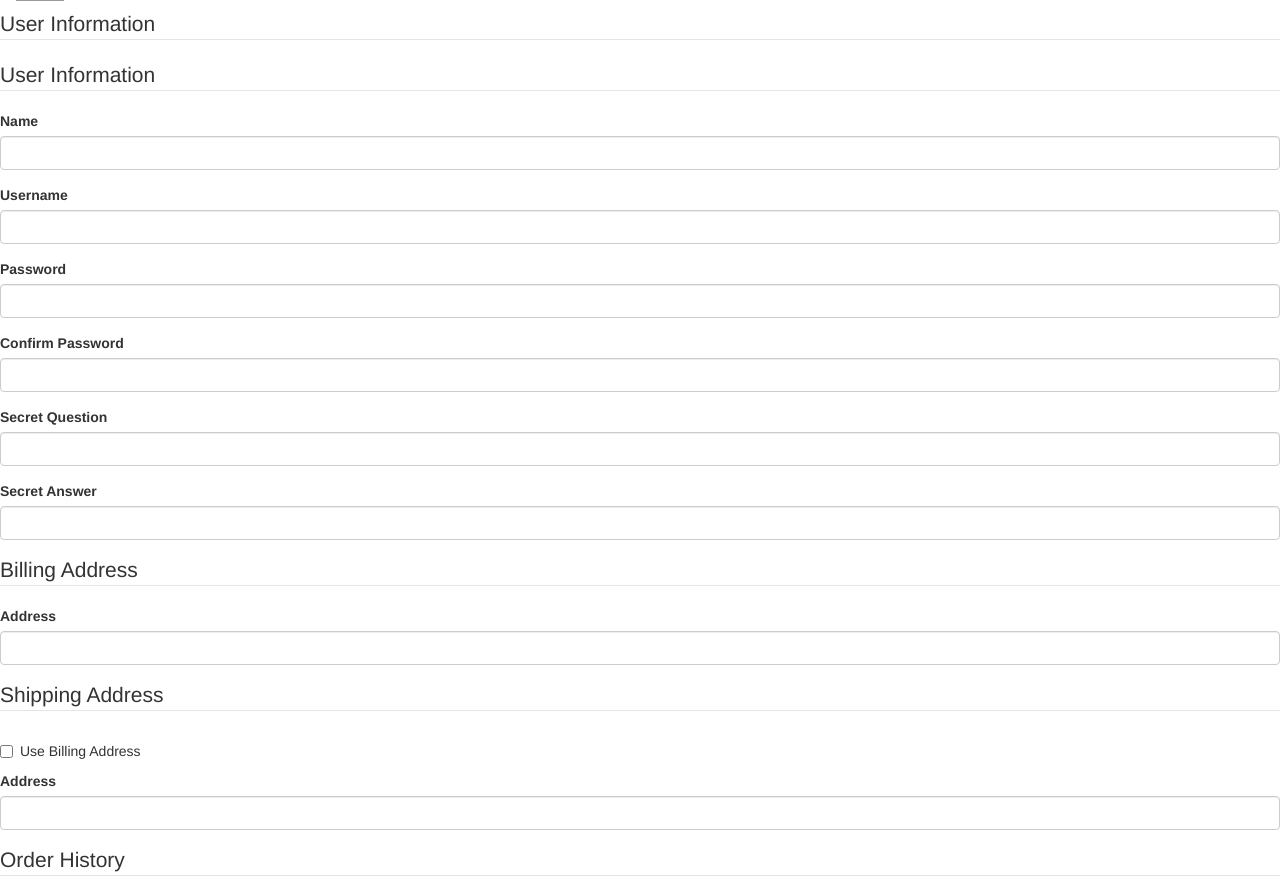
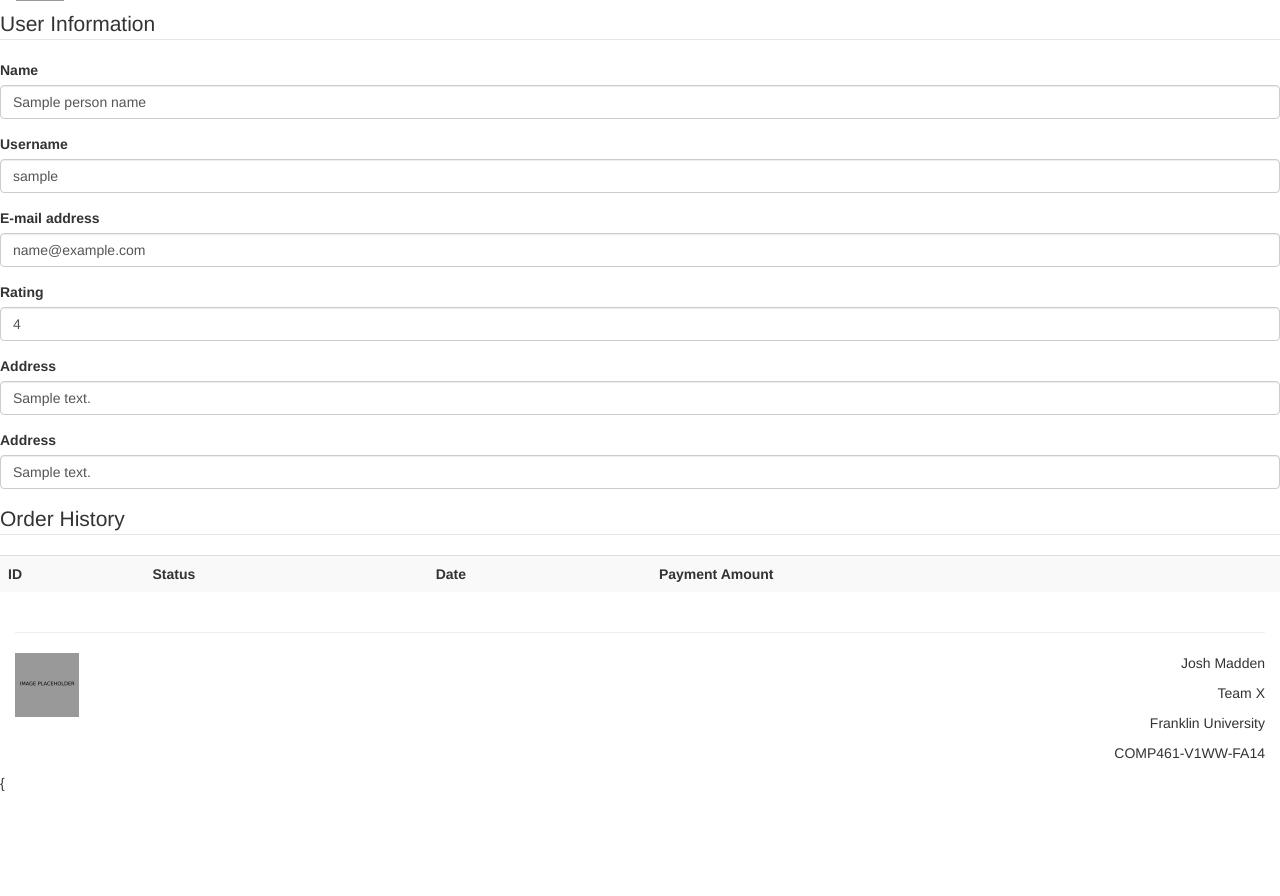
Before and after one commit to cyrex562/COMP461, a Python web app: template templates/account.html in a window 1280 px wide. Shown: the part 153-1049 px from the top of the page. After the commit the page ends 944 px from the top, so only its background shows below. Run offline with Jinja, Linux system fonts and the light colour scheme; the template is opened without the code that fills it: most values are stand-ins (such as "Sample title", 1, 10 or a date in 2020); lists and menus that the app fills with data are empty.

Commit message:
display of account data

```diff
--- a/data.xml
+++ b/data.xml
@@ -1,6 +1,6 @@
 <data>
  <users>
-  <user id="0">
+  <user id="0" user_type="admin">
    <username>
     admin
    </username>
@@ -8,7 +8,7 @@
     admin
    </password>
   </user>
-  <user id="1">
+  <user id="1" user_type="user">
    <username>
     test_user
    </username>
@@ -16,7 +16,7 @@
     test
    </password>
   </user>
-  <user id="2">
+  <user id="2" user_type="user">
    <username>
     test1
    </username>
--- a/model_objects.py
+++ b/model_objects.py
@@ -65,6 +65,7 @@ class User(UserMixin):
         self.password = ''
         self.pass_hash = ''
         self.salt = ''
+        self.user_type = 'user'
 
     def is_active(self):
         return True
--- a/templates/account.html
+++ b/templates/account.html
@@ -4,69 +4,62 @@
         <fieldset id="user-information">
             <legend>User Information</legend>
             <fieldset>
-                <legend>User Information</legend>
                 <div class="form-group">
                     <label for="person-name">Name</label>
                     <input type="text" name="person-name"
-                           id="person-name"
-                           class="form-control">
+                           id="person-name" class="form-control"
+                           value="{{ person_name }}">
                 </div>
                 <div class="form-group">
                     <label for="username">Username</label>
                     <input type="text" name="username" id="username"
-                           class="form-control">
+                           class="form-control" value="{{ username }}" >
                 </div>
                 <div class="form-group">
-                    <label for="password">Password</label>
-                    <input type="password" name="password"
-                           id="password"
-                           class="form-control">
+                    <label for="email">E-mail address</label>
+                    <input type="text" name="email" id="email"
+                           class="form-control" value="{{ email }}">
                 </div>
                 <div class="form-group">
-                    <label for="confirm-password">Confirm Password</label>
-                    <input type="password" name="confirm-password"
-                           id="confirm-password"
-                           class="form-control">
+                    <label for="rating">Rating</label>
+                    <input type="text" name="rating" id="rating"
+                           class="form-control" value="{{ rating }}">
                 </div>
-                <div class="form-group">
-                    <label for="secret-question">Secret Question</label>
-                    <input type="text" name="secret-question"
-                           id="secret-question"
-                           class="form-control">
-                </div>
-                <div class="form-group">
-                    <label for="secret-answer">Secret Answer</label>
-                    <input type="text" name="secret-answer"
-                           id="secret-answer"
-                           class="form-control">
-                </div>
-            </fieldset>
-            <fieldset>
-                <legend>Billing Address</legend>
                 <div class="form-group">
                     <label for="billing-address">Address</label>
                     <input type="text" name="billing-address"
                            id="billing-address"
-                           class="form-control">
-                </div>
-            </fieldset>
-            <fieldset>
-                <legend>Shipping Address</legend>
-                <div class="checkbox">
-                    <label>
-                        <input type="checkbox"
-                               name="use-billing-address"
-                               value=""
-                               id="use-billing-address">
-                        Use Billing Address
-                    </label>
+                           class="form-control" value="{{ billing_address }}">
                 </div>
                 <div class="form-group">
                     <label for="shipping-address">Address</label>
                     <input type="text" name="Shipping-address"
-                           id="shipping-address"
-                           class="form-control">
+                           id="shipping-address" class="form-control"
+                           value="{{ shipping_address }}">
                 </div>
+{#                <div class="form-group">#}
+{#                    <label for="password">Password</label>#}
+{#                    <input type="password" name="password"#}
+{#                           id="password" class="form-control">#}
+{#                </div>#}
+{#                <div class="form-group">#}
+{#                    <label for="confirm-password">Confirm Password</label>#}
+{#                    <input type="password" name="confirm-password"#}
+{#                           id="confirm-password"#}
+{#                           class="form-control">#}
+{#                </div>#}
+{#                <div class="form-group">#}
+{#                    <label for="secret-question">Secret Question</label>#}
+{#                    <input type="text" name="secret-question"#}
+{#                           id="secret-question"#}
+{#                           class="form-control">#}
+{#                </div>#}
+{#                <div class="form-group">#}
+{#                    <label for="secret-answer">Secret Answer</label>#}
+{#                    <input type="text" name="secret-answer"#}
+{#                           id="secret-answer"#}
+{#                           class="form-control">#}
+{#                </div>#}
             </fieldset>
         </fieldset>
         <fieldset id="order-history">
```
Also changed, not shown: enterprise_app_project.py (+13 -1 lines), model_ops.py (+13 -0 lines).
